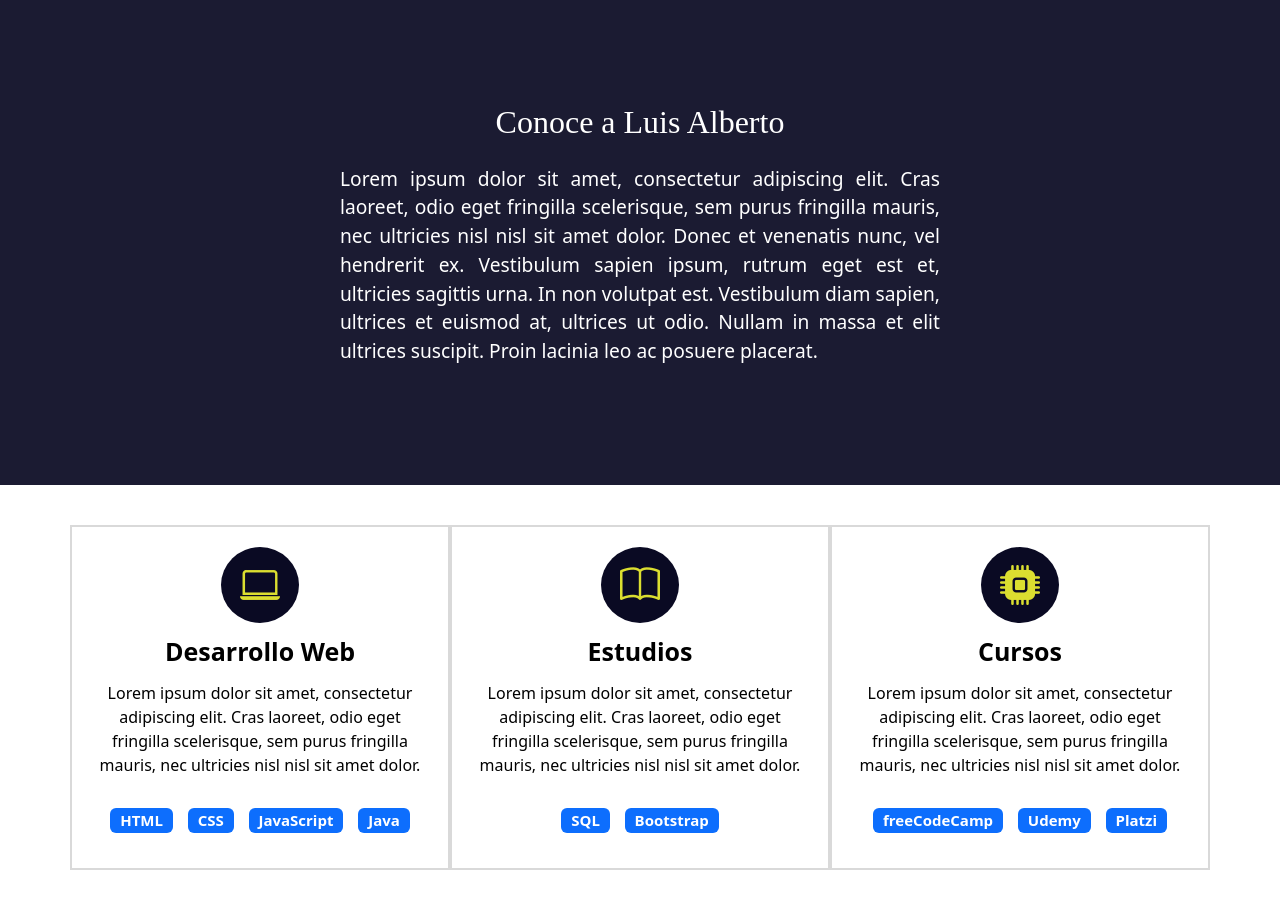
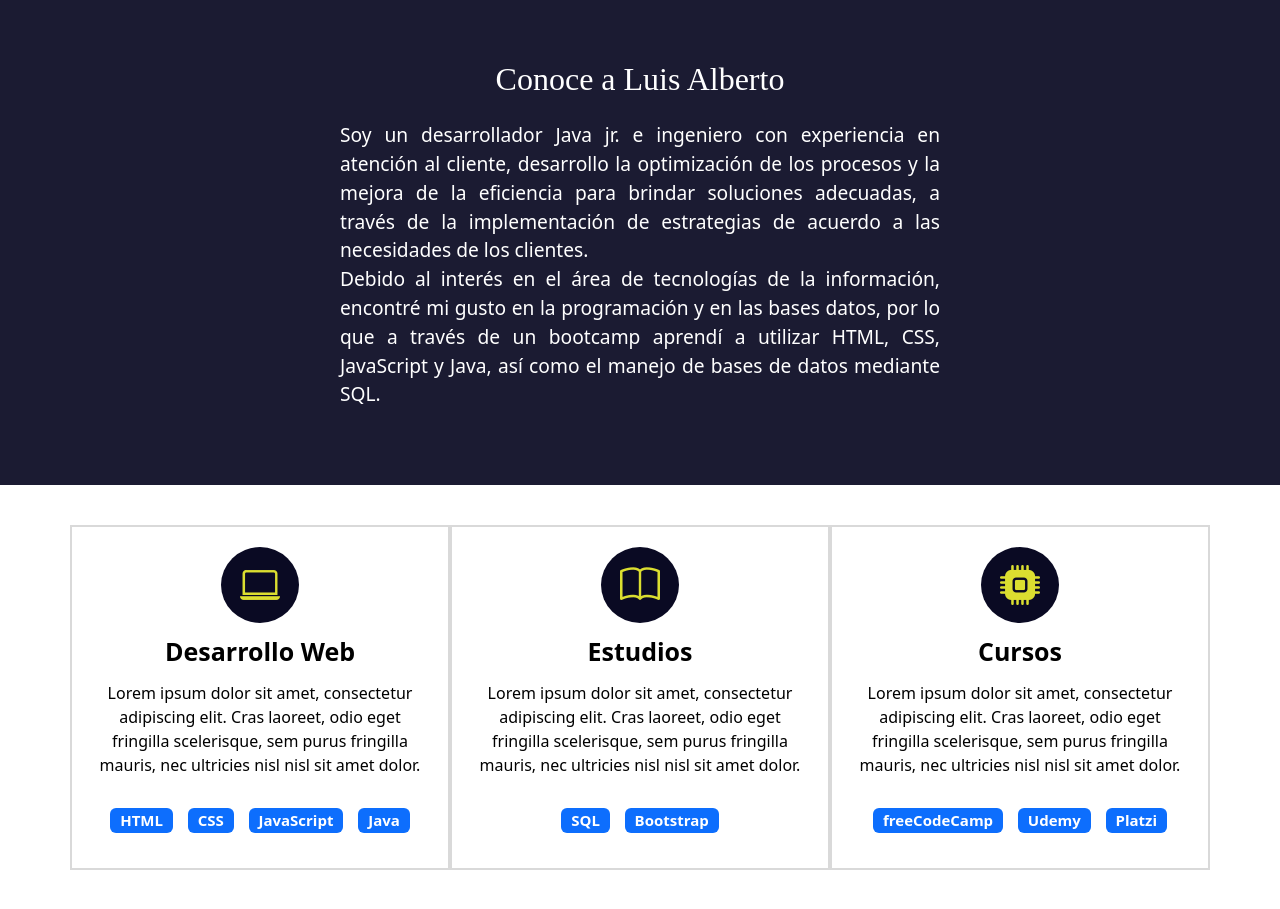
Before and after one commit to ShinyZekrom/Portafolio, a plain HTML site: page index.html in a window 1280 px wide. Shown: the part 860-1769 px from the top of the page. Drawn offline with nearby package versions, Linux system fonts and the light colour scheme; a web font is replaced by a local one.

Commit message:
Se actualiza información acerca de mi

```diff
--- a/index.html
+++ b/index.html
@@ -62,7 +62,9 @@
     <section id="sobre-mi" class="sobre-mi seccion-oscura">
       <div class="contenedor">
         <h2 class="seccion-titulo">Conoce a Luis Alberto</h2>
-        <p class="seccion-texto">Lorem ipsum dolor sit amet, consectetur adipiscing elit. Cras laoreet, odio eget fringilla scelerisque, sem purus fringilla mauris, nec ultricies nisl nisl sit amet dolor. Donec et venenatis nunc, vel hendrerit ex. Vestibulum sapien ipsum, rutrum eget est et, ultricies sagittis urna. In non volutpat est. Vestibulum diam sapien, ultrices et euismod at, ultrices ut odio. Nullam in massa et elit ultrices suscipit. Proin lacinia leo ac posuere placerat.</p>
+        <p class="seccion-texto"> Soy un desarrollador Java jr. e ingeniero con experiencia en atención al cliente, desarrollo la optimización de los procesos y la mejora de la eficiencia para brindar soluciones adecuadas, a través de la implementación de estrategias de acuerdo a las necesidades de los clientes.
+          <br>
+        Debido al interés en el área de tecnologías de la información, encontré mi gusto en la programación y en las bases datos, por lo que a través de un bootcamp aprendí a utilizar HTML, CSS, JavaScript y Java, así como el manejo de bases de datos mediante SQL.</p>
       </div>
     </section>
 
```
